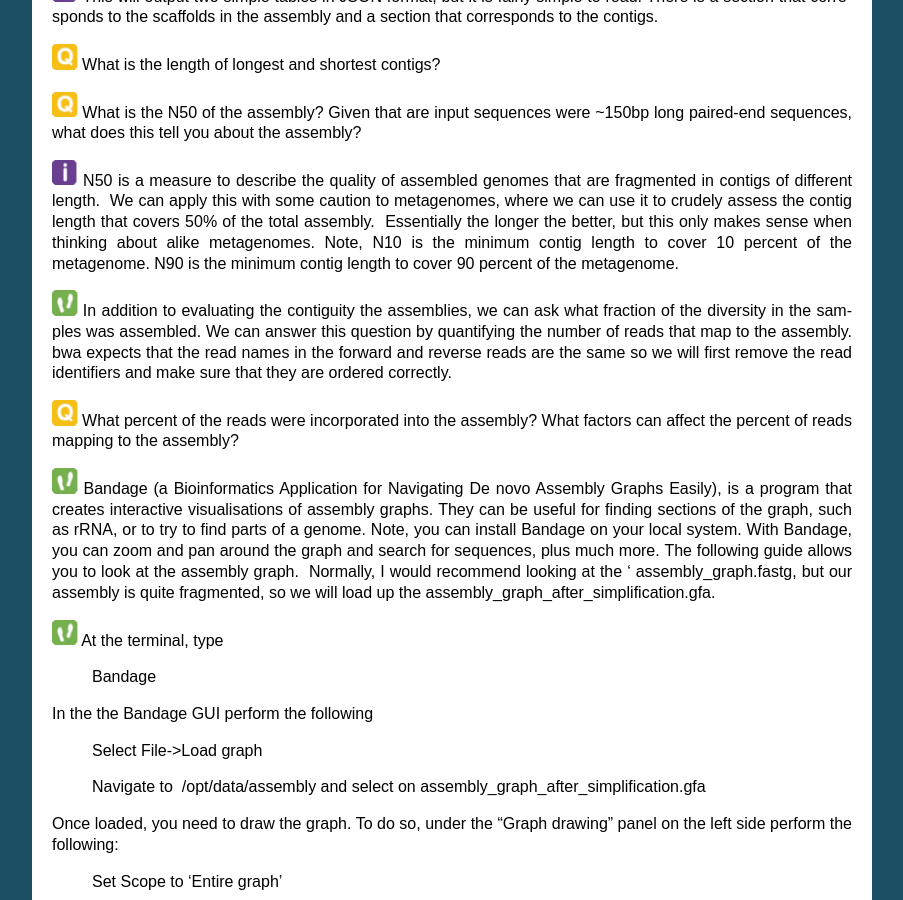
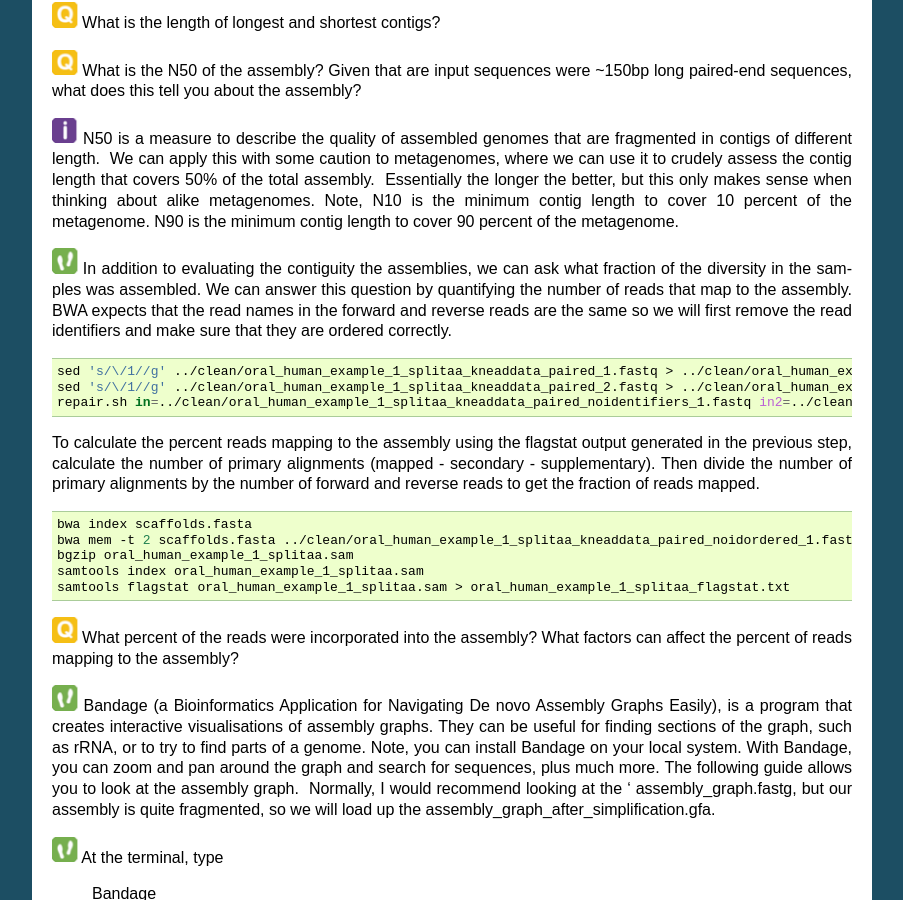
Before and after one commit to EBI-Metagenomics/mgnify-biata-2021, a Sphinx documentation site: the page built from docs/source/assembly-1.rst, in a window 1280 px wide and 900 px high, scrolled down 7684 px. Shown: the whole window, without its empty margins (198-1101 px from the left). Built offline with Sphinx 7.4.7, drawn with Linux system fonts in a browser that asks for light colours; some of the changed text lies outside the part shown.

Commit message:
updated formatting

```diff
--- a/docs/source/assembly-1.rst
+++ b/docs/source/assembly-1.rst
@@ -37,8 +37,10 @@ Finally, start the docker container in the following way:
 
 .. code-block:: bash
 
-xhost +
-docker run --rm -it  -e DISPLAY=$DISPLAY  -v $DATADIR:/opt/data -v /tmp/.X11-unix:/tmp/.X11-unix:rw -e DISPLAY=unix$DISPLAY microbiomeinformatics/microbiomeinformatics/biata-qc-assembly:v2021
+    xhost +
+    docker run --rm -it  -e DISPLAY=$DISPLAY  -v $DATADIR:/opt/data -v /tmp/.X11-unix:/tmp/.X11-unix:rw -e DISPLAY=unix$DISPLAY microbiomeinformatics/microbiomeinformatics/biata-qc-assembly:v2021
+
+
 
 Part 1 - Quality control and filtering of the raw sequence files
 -----------------------------------------------------------------
@@ -389,16 +391,20 @@ percent of the metagenome.
 |image2|\ In addition to evaluating the contiguity the assemblies, we can
 ask what fraction of the diversity in the samples was assembled. We can
 answer this question by quantifying the number of reads that map to the
-assembly. bwa expects that the read names in the forward and reverse reads
+assembly. BWA expects that the read names in the forward and reverse reads
 are the same so we will first remove the read identifiers and make sure that
 they are ordered correctly.
 
 .. code-block:: bash
-    sed 's/\/1//g' ../clean/oral_human_example_1_splitaa_kneaddata_paired_1.fastq > ../clean/oral_human_example_1_splitaa_kneaddata_paired_noidentifiers_1.fastq
-    sed 's/\/1//g' ../clean/oral_human_example_1_splitaa_kneaddata_paired_2.fastq > ../clean/oral_human_example_1_splitaa_kneaddata_paired_noidentifiers_2.fastq
-    repair.sh in=../clean/oral_human_example_1_splitaa_kneaddata_paired_noidentifiers_1.fastq in2=../clean/oral_human_example_1_splitaa_kneaddata_paired_noidentifiers_2.fastq out=../clean/oral_human_example_1_splitaa_kneaddata_paired_noidordered_1.fastq out2=../clean/oral_human_example_1_splitaa_kneaddata_paired_noidordered_2.fastq
+
+   sed 's/\/1//g' ../clean/oral_human_example_1_splitaa_kneaddata_paired_1.fastq > ../clean/oral_human_example_1_splitaa_kneaddata_paired_noidentifiers_1.fastq
+   sed 's/\/1//g' ../clean/oral_human_example_1_splitaa_kneaddata_paired_2.fastq > ../clean/oral_human_example_1_splitaa_kneaddata_paired_noidentifiers_2.fastq
+   repair.sh in=../clean/oral_human_example_1_splitaa_kneaddata_paired_noidentifiers_1.fastq in2=../clean/oral_human_example_1_splitaa_kneaddata_paired_noidentifiers_2.fastq out=../clean/oral_human_example_1_splitaa_kneaddata_paired_noidordered_1.fastq out2=../clean/oral_human_example_1_splitaa_kneaddata_paired_noidordered_2.fastq
+
+To calculate the percent reads mapping to the assembly using the flagstat output generated in the previous step, calculate the number of primary alignments (mapped - secondary - supplementary). Then divide the number of primary alignments by the number of forward and reverse reads to get the fraction of reads mapped.
 
 .. code-block:: bash
+
     bwa index scaffolds.fasta
     bwa mem -t 2 scaffolds.fasta ../clean/oral_human_example_1_splitaa_kneaddata_paired_noidordered_1.fastq ../clean/oral_human_example_1_splitaa_kneaddata_paired_noidordered_2.fastq | samtools view -bS - | samtools sort -@ 2 -o oral_human_example_1_splitaa.sam -
     bgzip oral_human_example_1_splitaa.sam
```
